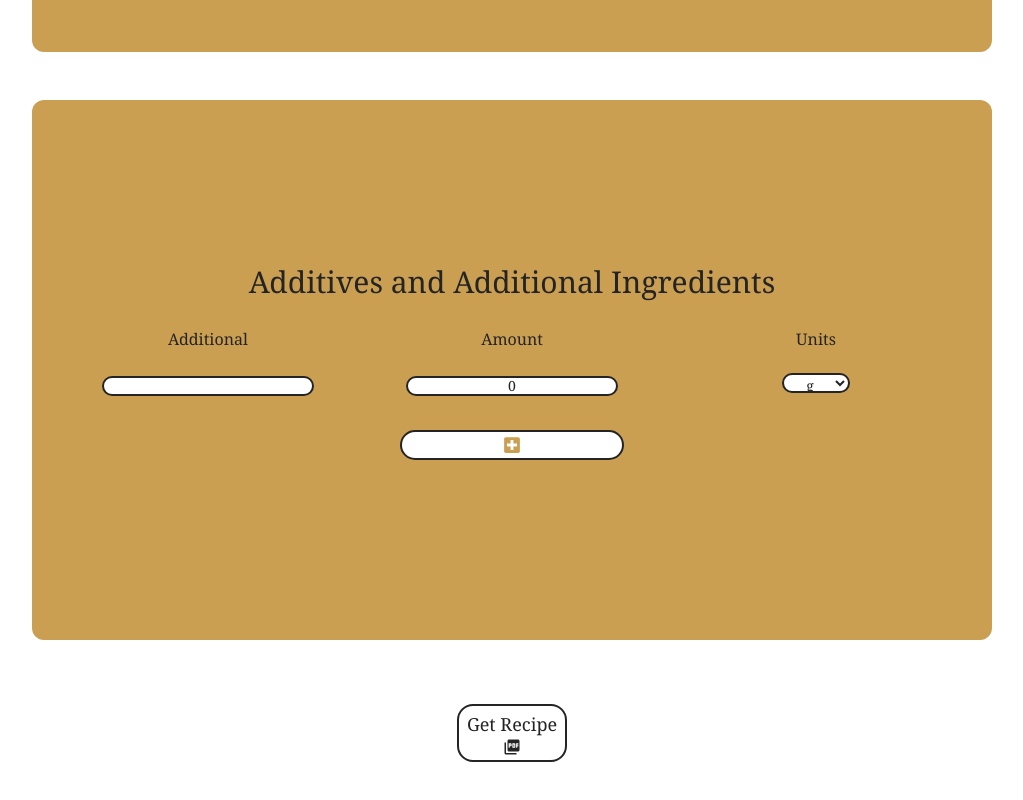
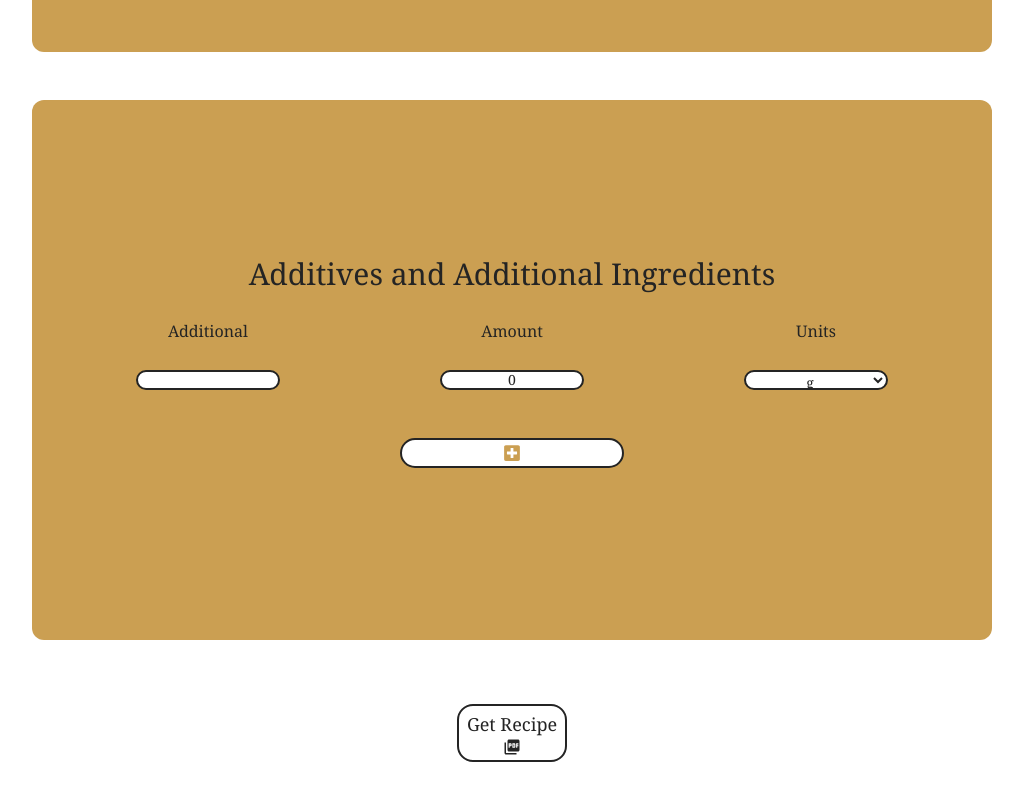
Before and after one commit to ljreaux/MeadTools-React, a React (Vite) app: page / in a window 1280 px wide. Shown: the part 1914-2714 px from the top of the page, without its empty margins (128-1151 px from the left). Built offline with nearby package versions, Linux system fonts and the light colour scheme; the HTML template or start-up script is replaced by a standard one.

Commit message:
slight styling change

```diff
--- a/src/components/AdditiveAmount.jsx
+++ b/src/components/AdditiveAmount.jsx
@@ -6,7 +6,7 @@ export default function AdditiveAmount({ additiveAmount, setAdditiveAmount }) {
         type="text"
         name="amount"
         id="amount"
-        className="input"
+        className="input w-2/4 my-4"
         value={additiveAmount}
         onChange={(e) => {
           setAdditiveAmount(e.target.value);
--- a/src/components/AdditiveOptions.jsx
+++ b/src/components/AdditiveOptions.jsx
@@ -3,7 +3,7 @@ export default function AdditiveOptions({ additiveName, setAdditiveName }) {
     <div>
       <label htmlFor="additionalIngredients"></label>
       <input
-        className="input"
+        className="input w-2/4 my-4"
         type="text"
         list="additives"
         id="additionalIngredients"
--- a/src/components/AdditiveUnits.jsx
+++ b/src/components/AdditiveUnits.jsx
@@ -3,7 +3,7 @@ export default function AdditiveUnits({ additiveUnits, setAdditiveUnits }) {
     <div>
       <label htmlFor="addUnits"></label>
       <select
-        className="input"
+        className="input w-2/4 my-4"
         name="units"
         id="addUnits"
         value={additiveUnits}
```
